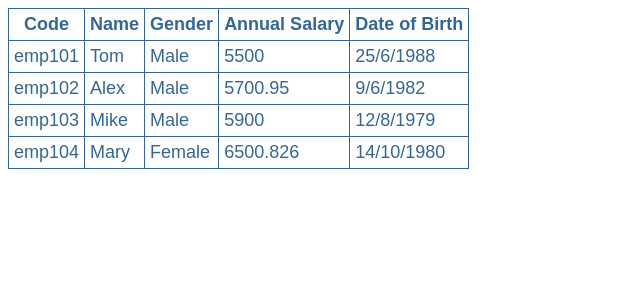
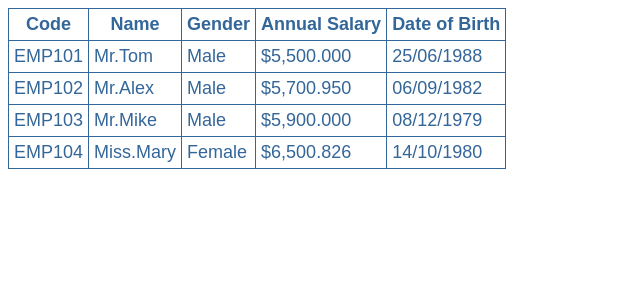
Before and after one commit to osri77/angularexample1, an Angular app: page / in a window 1280 px wide. Shown: the top 300 px of the page, without its empty margins (0-640 px from the left). Built offline with nearby package versions, Linux system fonts and the light colour scheme.

Commit message:
Created and used custom pipe

```diff
--- a/src/app/employee/employee-list.component.html
+++ b/src/app/employee/employee-list.component.html
@@ -9,12 +9,12 @@
         </tr>
     </thead>
     <tbody>
-        <tr *ngFor='let employee of employees'>
-            <td>{{employee.code}}</td>
-            <td>{{employee.name}}</td>
+        <tr *ngFor="let employee of employees;">
+            <td>{{employee.code | uppercase}}</td>
+            <td>{{employee.name | employeeTitlePipe:employee.gender }}</td>
             <td>{{employee.gender}}</td>
-            <td>{{employee.annualSalary}}</td>
-            <td>{{employee.dateOfBirth}}</td>
+            <td>{{employee.annualSalary | currency:'USD':true:'1.3-3'}}</td>
+            <td>{{employee.dateOfBirth | date:'dd/MM/y'}}</td>
         </tr>
         <tr *ngIf="!employees || employees.length==0">
             <td colspan="5">
--- a/src/app/employee/employee-list.component.ts
+++ b/src/app/employee/employee-list.component.ts
@@ -13,7 +13,7 @@ export class EmployeeListComponent implements OnInit {
   employees: Iemployee[] = [
     {
         code: 'emp101', name: 'Tom', gender: 'Male',
-        annualSalary: 5500, dateOfBirth: '25/6/1988'
+        annualSalary: 5500, dateOfBirth: '6/25/1988'
     },
     {
         code: 'emp102', name: 'Alex', gender: 'Male',
@@ -25,7 +25,7 @@ export class EmployeeListComponent implements OnInit {
     },
     {
         code: 'emp104', name: 'Mary', gender: 'Female',
-        annualSalary: 6500.826, dateOfBirth: '14/10/1980'
+        annualSalary: 6500.826, dateOfBirth: '10/14/1980'
     },
 ];
 
--- a/src/app/employee/employee-pipe.pipe.ts
+++ b/src/app/employee/employee-pipe.pipe.ts
@@ -1,12 +1,16 @@
 import { Pipe, PipeTransform } from '@angular/core';
 
 @Pipe({
-  name: 'employeePipe'
+  name: 'employeeTitlePipe'
 })
 export class EmployeePipePipe implements PipeTransform {
 
-  transform(value: any, args?: any): any {
-    return null;
+  transform(value: string, gender: string): string {
+    if (gender.toLowerCase() == "male")
+            return "Mr." + value;
+        else
+            return "Miss." + value;
+
   }
 
 }
```
Also changed, not shown: 1 other file (tests, documents, lock files or other folders).
